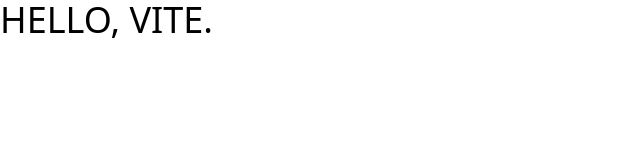
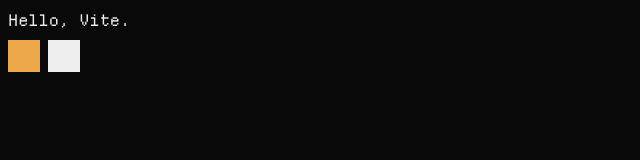
Before and after one commit to barcellos-pedro/laravel-workshop, a website built with Vite: page index.html in a window 1280 px wide. Shown: the whole page, without its empty margins (0-640 px from the left). Built offline with nearby package versions, Linux system fonts and the light colour scheme.

Commit message:
Tailwind Theme Customization

```diff
--- a/index.html
+++ b/index.html
@@ -4,14 +4,19 @@
 <head>
     <meta charset="UTF-8">
     <meta name="viewport" content="width=device-width, initial-scale=1.0">
+    <meta name="color-scheme" content="dark">
     <link rel="stylesheet" href="styles.css">
     <title>PIXL</title>
 </head>
 
-<body>
-    <h1 class="text-4xl uppercase">
-        Hello, Vite.
-    </h1>
+<body class="p-2 bg-pixl-dark text-pixl-light">
+    <h1>Hello, Vite.</h1>
+
+    <div class="flex gap-2 mt-2">
+        <div class="size-8 bg-pixl"></div>
+        <div class="size-8 bg-pixl-light"></div>
+        <div class="size-8 bg-pixl-dark"></div>
+    </div>
 </body>
 
 </html>
--- a/styles.css
+++ b/styles.css
@@ -1 +1,19 @@
 @import 'tailwindcss';
+
+@theme {
+    --color-pixl: #ECA749;
+    --color-pixl-light: #EEEEEE;
+    --color-pixl-dark: #090909;
+    --font-pixl: 'Departure Mono', monospace;
+    --default-font-family: var(--font-pixl);
+}
+
+@layer base {
+    @font-face {
+        font-family: 'Departure Mono';
+        src: url('/fonts/DepartureMono-Regular.woff2') format('woff2'),
+            url('/fonts/DepartureMono-Regular.woff') format('woff');
+        font-weight: 400;
+        font-style: normal;
+    }
+}
```
Also changed, not shown: public/fonts/DepartureMono-Regular.woff (added), public/fonts/DepartureMono-Regular.woff2 (added).
